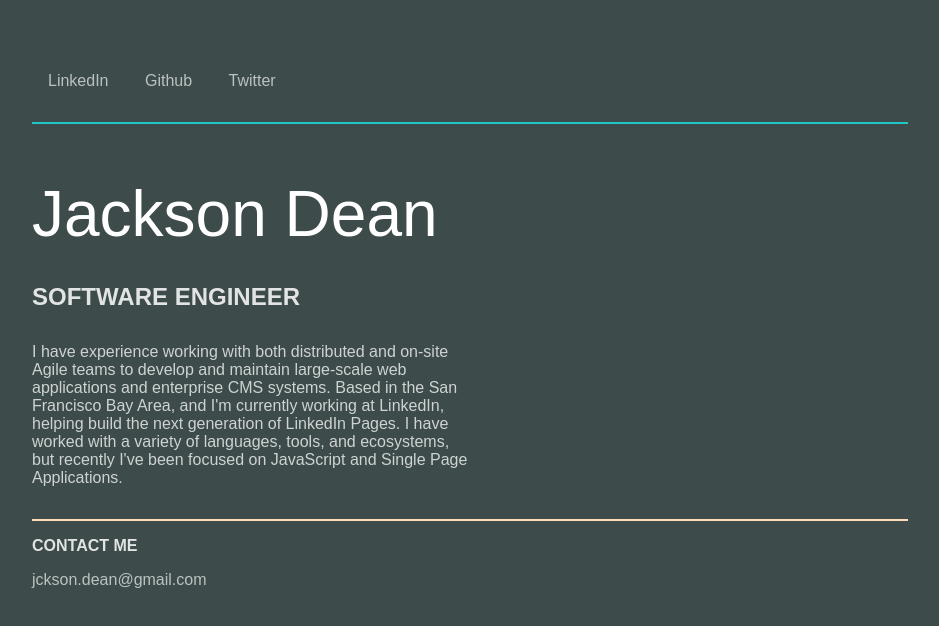
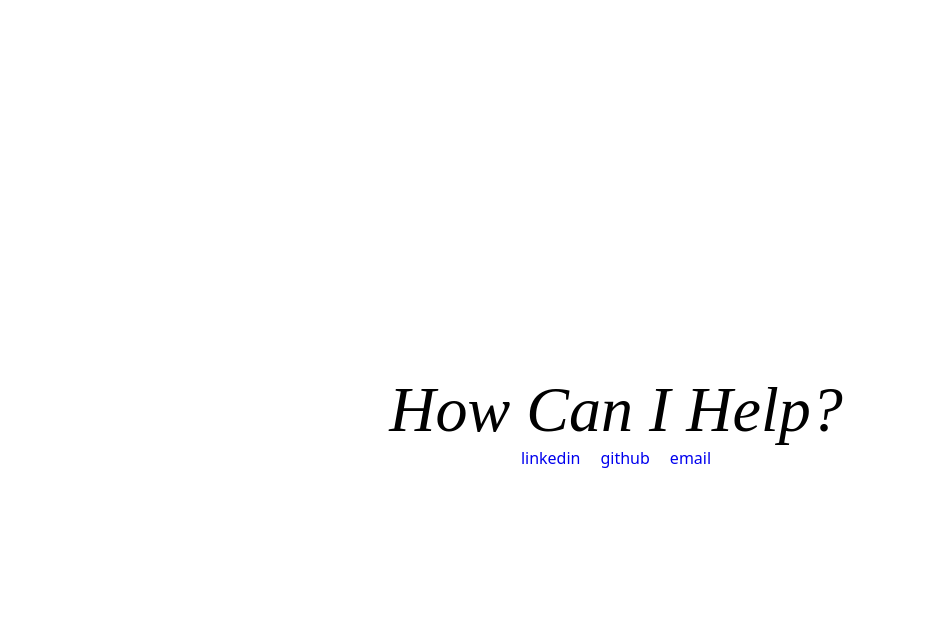
Before and after one commit to jackson-dean/personal-site-v2, a website: page index.html in a window 1280 px wide. Shown: the whole page, without its empty margins (24-963 px from the left). Drawn offline with Linux system fonts and the light colour scheme.

Commit message:
update and simplify

```diff
--- a/index.html
+++ b/index.html
@@ -3,106 +3,56 @@
 <head>
   <meta charset="utf-8">
   <meta name="viewport" content="width=device-width, initial-scale=1.0">
-  <meta name="description" content="Software Engineer based in the San Francisco Bay Area. I have worked with a variety of languages, tools, and ecosystems, but recently I've been focused on JavaScript and Single Page Applications.">
+  <meta name="description" content="Software Engineer by day, amateur musician by night.">
   <title>jacksondean.net</title>
   <style>
     body {
-      font-family: sans-serif;
-      font-weight: 100;
-      padding: 3rem;
-      color: #fff;
-      background: rgba(61, 75, 75, 1.0);
-    }
-    a {
-      text-decoration: none;
-      opacity: .65;
-      color: #fff;
-    }
-    a:focus, a:hover {
-      opacity: 1;
-      outline: none;
-      text-decoration: underline;
-    }
-    nav a {
-      display: inline-block;
-      padding: 1rem;
+      margin: 0;
+      min-height: 100vh;
+      flex-direction: column;
+      display: flex;
+      justify-content: center;
+      align-items: center;
     }
     main {
-      margin-top: 1rem;
-    }
-    main section {
-      border-top: 2px solid rgb(32, 199, 199);
-    }
-    h2, main section p {
-      margin-top: 2rem;
-    }
-    main section p {
-      max-width: 50%;
-      opacity: .75;
-    }
-    header, main, footer {
-      max-width: 75%;
-    }
-    footer {
-      margin-top: 2rem;
-      border-top: 2px solid peachpuff;
+      text-align: center;
     }
     h1 {
       font-size: 4rem;
       font-weight: 100;
+      font-style: italic;
       margin-bottom: 0;
     }
-    h2 {
-      font-size: 1.5rem;
+    a {
+      padding: 0 0.5rem;
+      text-decoration: none;
+      font-family: system-ui, -apple-system, BlinkMacSystemFont, 'Segoe UI', Roboto, 'Helvetica Neue', Arial, sans-serif;
     }
-    h3 {
-      font-size: 1rem;
+    a:hover {
+      color: #6b46c1;
     }
-    h2, h3 {
-      color: rgba(255,255,255, .85);
-      text-transform: uppercase;
-    }
-
-    @media only screen and (max-width: 700px) {
-      html {
-        font-size: 12px;
+    @media (prefers-color-scheme: dark) {
+      body {
+        background: black;
+        color: white;
       }
-      h1 {
-        font-size: 3rem;
+      a {
+        color: #c9a0dc;
       }
-    }
-
-    @media only screen and (max-width: 1200px) {
-      header,main,footer {
-        max-width: initial;
-      }
-      main section p {
-        max-width: 75%;
+      a:hover {
+        color: #e6ccff;
       }
     }
   </style>
 </head>
 <body>
-  <div class="bg"></div>
-  <header>
+  <main>
+    <h1>How Can I Help?</h1>
     <nav>
-      <a href="https://www.linkedin.com/in/jacksonldean">LinkedIn</a>
-      <a href="https://github.com/jackson-dean">Github</a>
-      <a href="https://twitter.com/jckson_dean">Twitter</a>
+      <a rel="noopener noreferrer" href="https://www.linkedin.com/in/jacksonldean">linkedin</a>
+      <a rel="noopener noreferrer" href="https://github.com/jackson-dean">github</a>
+      <a rel="noopener noreferrer" href="mailto:jckson.dean@gmail.com">email</a>
     </nav>
-  </header>
-  <main>
-    <section>
-      <h1>Jackson Dean</h1>
-      <h2>Software Engineer</h2>
-      <p>I have experience working with both distributed and on-site Agile teams to develop and maintain large-scale web applications and enterprise CMS systems. Based in the San Francisco Bay Area, and I'm currently working at LinkedIn, helping build the next generation of LinkedIn Pages. I have worked with a variety of languages, tools, and ecosystems, but recently I've been focused on JavaScript and Single Page Applications.</p>
-    </section>
   </main>
-  <footer>
-    <header>
-      <h3>Contact me</h3>
-      <a href="mailto:jckson.dean@gmail.com">jckson.dean@gmail.com</a>
-    </header>
-  </footer>
 </body>
 </html>
```
Also changed, not shown: package.json (added, +22 -0 lines), 2 other files.
